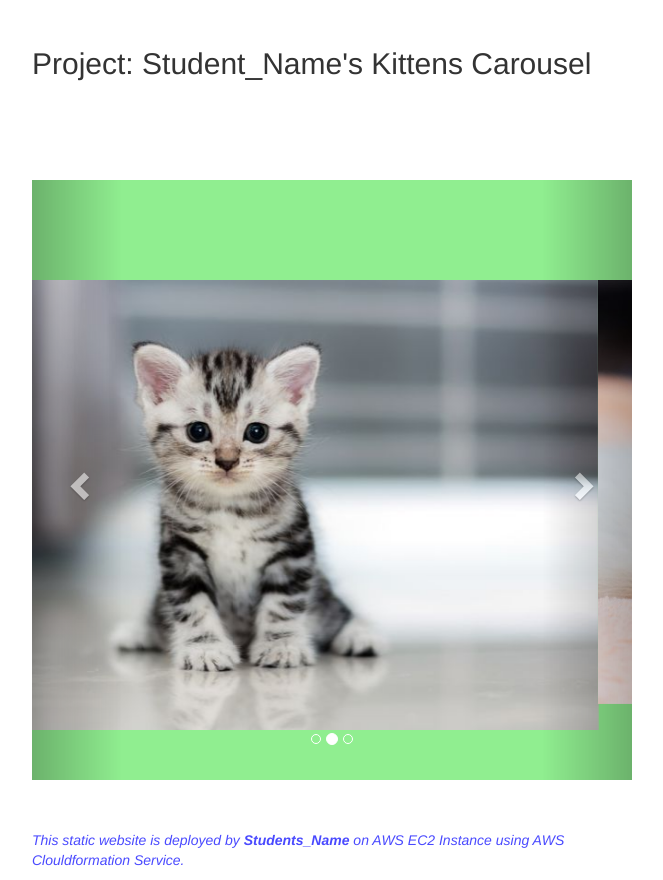
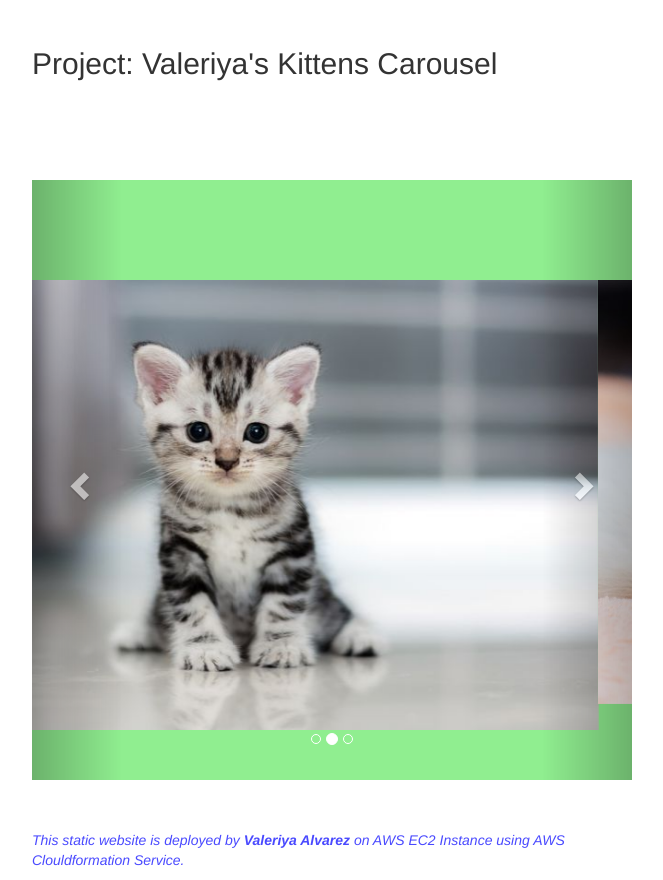
Before and after one commit to vvalvarez/project00_aws, a plain HTML site: page static-web/index.html in a window 1280 px wide. Shown: the part 403-1283 px from the top of the page, without its empty margins (308-971 px from the left). Drawn offline with nearby package versions, Linux system fonts and the light colour scheme.

Commit message:
Update VA index.html

```diff
--- a/static-web/index.html
+++ b/static-web/index.html
@@ -4,7 +4,7 @@
 <head>
   <meta charset="UTF-8" />
   <meta name="viewport" content="width=device-width, initial-scale=1.0" />
-  <title>Clarusway Project - 001</title>
+  <title>Clarusway Project - 001 - VA</title>
   <link rel="stylesheet" href="https://maxcdn.bootstrapcdn.com/bootstrap/3.4.1/css/bootstrap.min.css">
   <script src="https://ajax.googleapis.com/ajax/libs/jquery/3.5.1/jquery.min.js"></script>
   <script src="https://maxcdn.bootstrapcdn.com/bootstrap/3.4.1/js/bootstrap.min.js"></script>
@@ -45,7 +45,7 @@
 
   <div><img src="https://clarusway.com/wp-content/uploads/2020/06/clarusway_logo.png" /></div>
 
-  <h2> Project: Student_Name's Kittens Carousel</h2>
+  <h2> Project: Valeriya's Kittens Carousel</h2>
 
   <div id="myCarousel" class="carousel slide" data-ride="carousel">
     <!-- Indicators -->
@@ -80,8 +80,7 @@
   </div>
 
 
-  <p class="footnote"><i>This static website is deployed by <b> Students_Name </b> on AWS EC2 Instance using AWS
-      Clouldformation Service.</i></p>
+  <p class="footnote"><i>This static website is deployed by <b> Valeriya Alvarez</b> on AWS EC2 Instance using AWS Clouldformation Service.</i></p>
 </body>
 
 </html>
```
